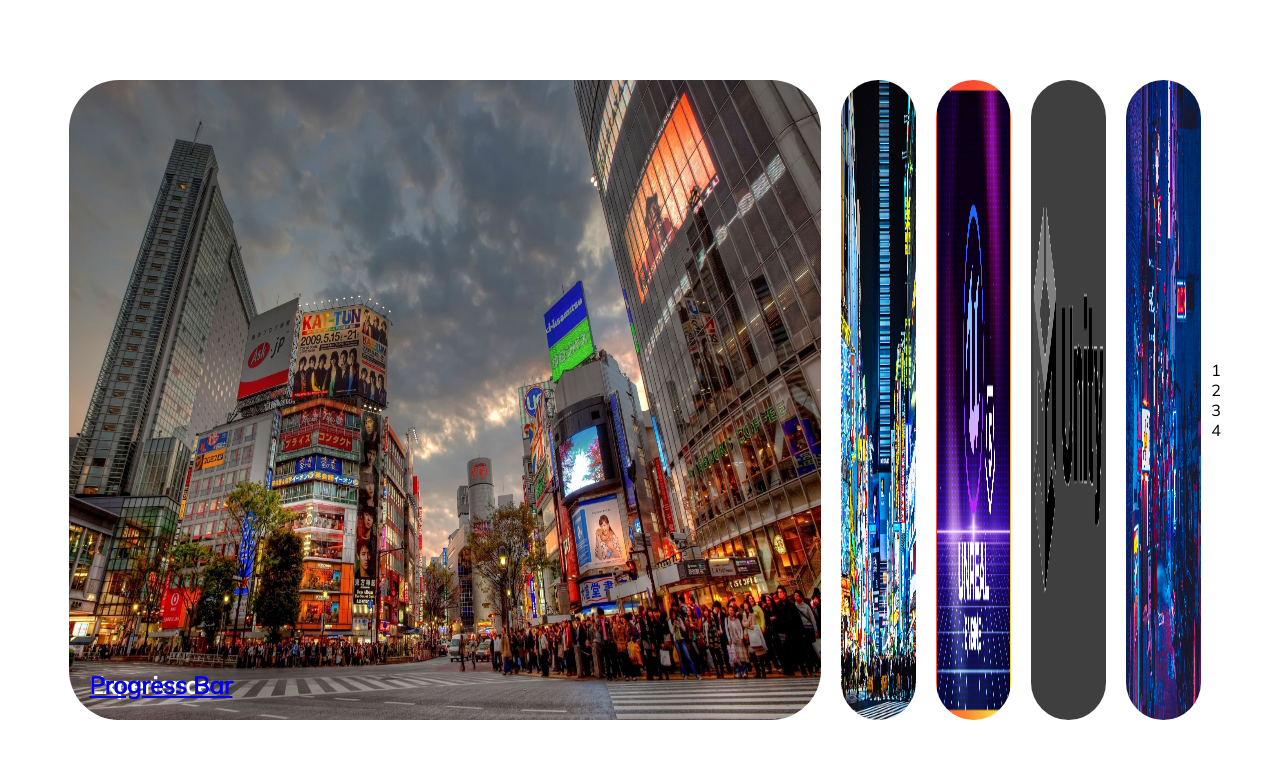
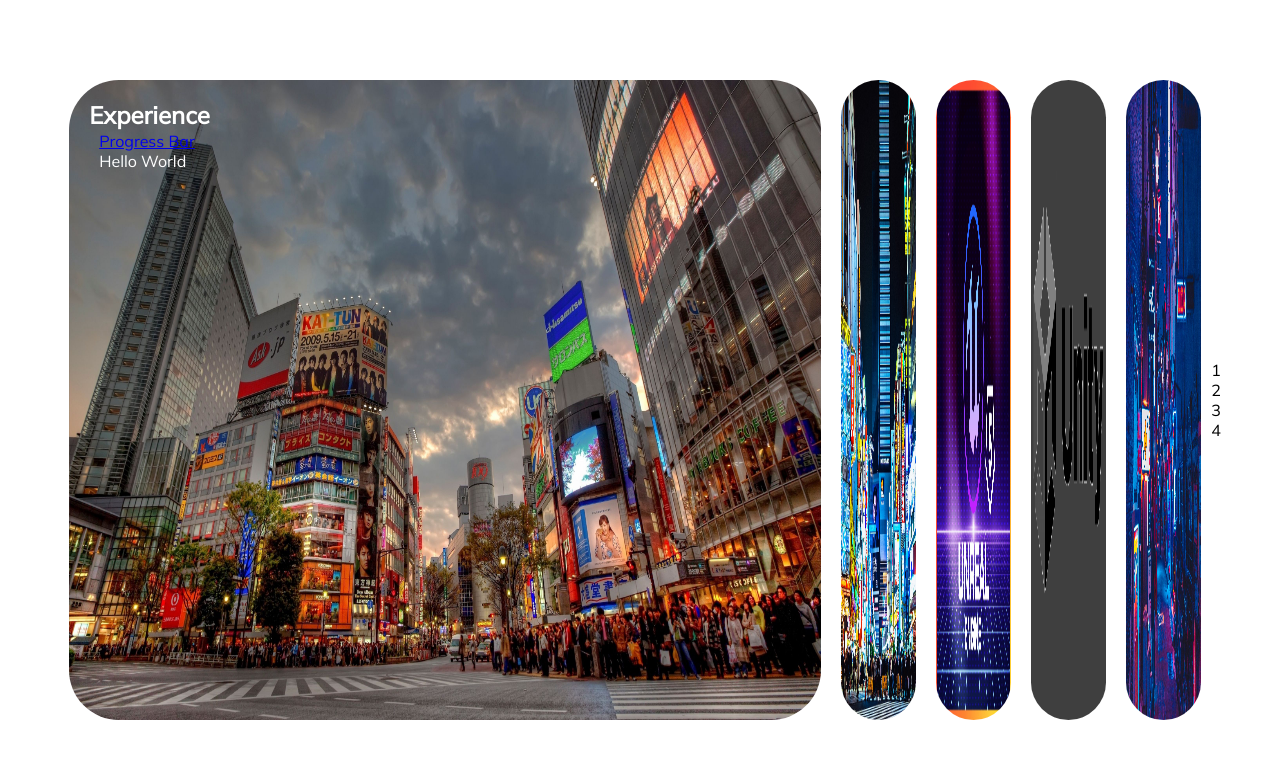
Before and after one commit to ChristianWinterhalter/CW_Website, a plain HTML site: page index.html in a window 1280 px wide. Drawn offline with Linux system fonts and the light colour scheme.

Commit message:
Add hyperlinks to experience pages

```diff
--- a/index.html
+++ b/index.html
@@ -10,8 +10,9 @@
     <body>
         <div class="container">
             <div class="panel active" style="background-image: url('images/19067.jpg')">
-                <h3>Experience</h3>
-                <h3><a href="progressbar.html">Progress Bar</a></h3>
+                <h3>Experience<br></h3>
+                <p><a href="progressbar.html">Progress Bar</a></p>
+                <p><br>Hello World</p>
             </div>
             <div class="panel" style="background-image: url('images/photo-1503899036084-c55cdd92da26.jpg')">
                 <h3>Skills</h3>
--- a/style.css
+++ b/style.css
@@ -36,9 +36,16 @@ body {
 .panel h3 {
     font-size: 24px;
     position: absolute;
-    bottom: 20px;
+    top: 20px;
     left: 20px;
     margin: 0;
+    opacity: 0;
+}
+
+.panel p {
+    position: absolute;
+    top: 35px;
+    left: 30px;
     opacity: 0;
 }
 
@@ -47,6 +54,11 @@ body {
 }
 
 .panel.active h3 {
+    opacity: 1;
+    transition: opacity 0.3s ease-in 0.4s;
+}
+
+.panel.active p {
     opacity: 1;
     transition: opacity 0.3s ease-in 0.4s;
 }
```
